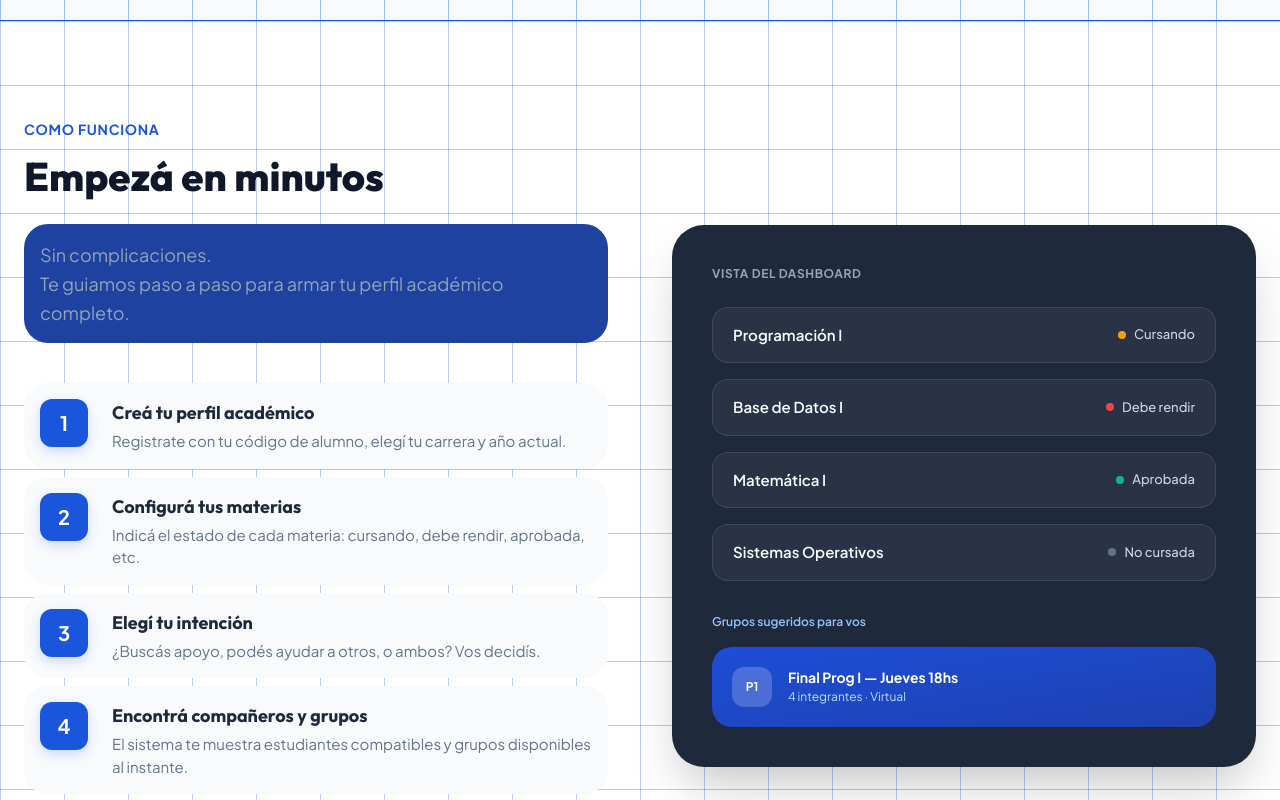
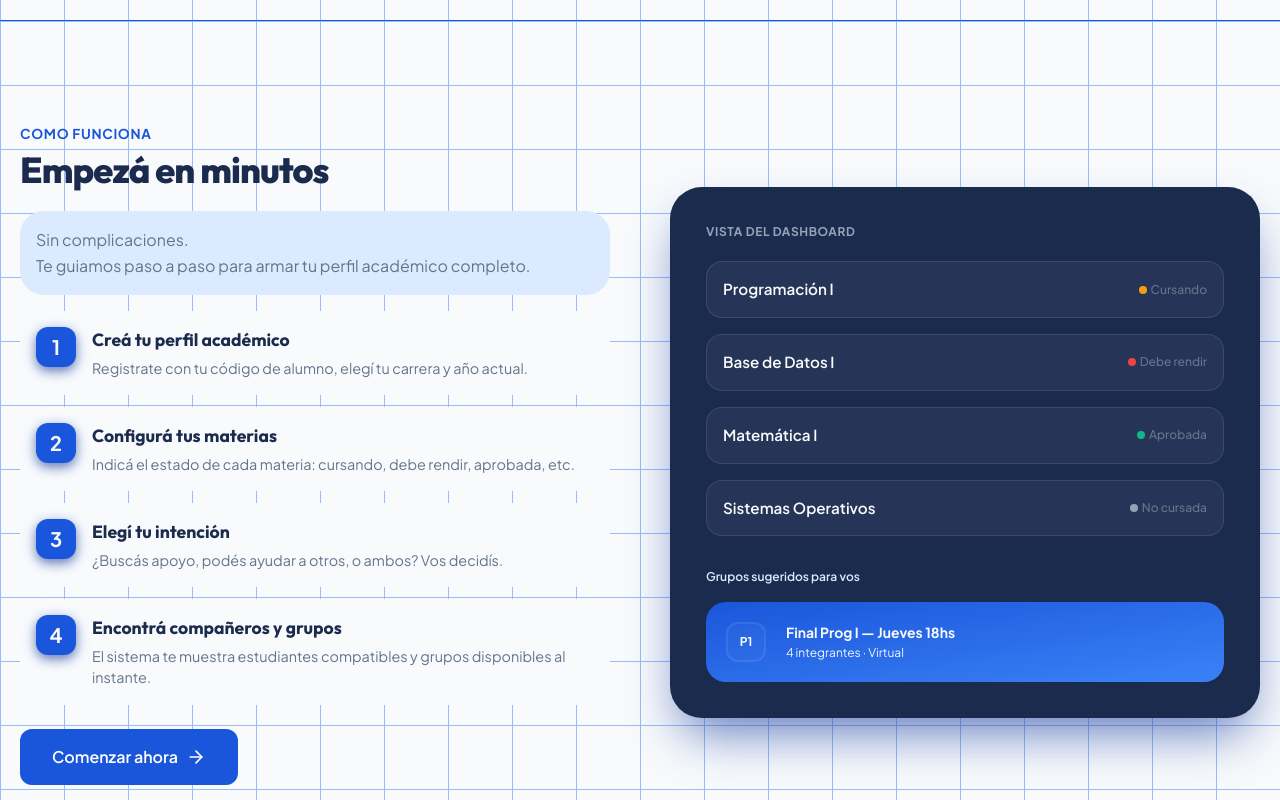
Before and after one commit to LautaroLeall/StudyMatch-Front, a React (Vite) app: page / in a window 1280 px wide. Shown: the part 1580-2380 px from the top of the page. Built offline with nearby package versions, Linux system fonts and the light colour scheme.

Commit message:
How It Work Section (Landing) .jsx and .css (acomd codigo)

```diff
--- a/src/components/sections/HowItWorksSection.jsx
+++ b/src/components/sections/HowItWorksSection.jsx
@@ -30,10 +30,11 @@ const steps = [
 
 function HowItWorksSection() {
     return (
-        <section id="how-it-works" className="how-it-works-section">
-            <div className="how-it-works-bg-grid" />
+        <section id="how-it-works"
+            className="how-it-works-section relative py-25 px-5">
+            <div className="how-it-works-bg-grid absolute" />
 
-            <div className="how-it-works-container">
+            <div className="how-it-works-container relative grid items-center gap-15 mx-auto">
 
                 {/* Left Column Content */}
                 <motion.div
@@ -42,19 +43,21 @@ function HowItWorksSection() {
                     viewport={{ once: true }}
                     transition={{ duration: 0.6 }}
                 >
-                    <div className="how-header">
-                        <span className="how-badge">
+                    <div className="how-header mb-4">
+                        <span className="how-badge inline-block mb-1">
                             Como funciona
                         </span>
-                        <h2 className="how-title">Empezá en minutos</h2>
-                        <p className="how-description">
+                        <h2 className="how-title">
+                            Empezá en minutos
+                        </h2>
+                        <p className="how-description text-start p-4 mt-5 mx-auto">
                             Sin complicaciones.
                             <br />
                             Te guiamos paso a paso para armar tu perfil académico completo.
                         </p>
                     </div>
 
-                    <div className="how-steps">
+                    <div className="how-steps flex flex-col gap-3 mb-6">
                         {steps.map((step) => (
                             <motion.div
                                 key={step.number}
@@ -62,20 +65,26 @@ function HowItWorksSection() {
                                 whileInView={{ opacity: 1, y: 0 }}
                                 viewport={{ once: true }}
                                 transition={{ delay: step.number * 0.1 }}
-                                className="how-step-item"
+                                className="how-step-item flex items-start gap-4 p-4"
                             >
-                                <div className="how-step-number">{step.number}</div>
-                                <div className="how-step-content">
-                                    <h4 className="how-step-title">{step.title}</h4>
-                                    <p className="how-step-text">{step.text}</p>
+                                <div className="how-step-number flex items-center justify-center">
+                                    {step.number}
+                                </div>
+                                <div className="how-step-content flex flex-col">
+                                    <h4 className="how-step-title m-0 mb-1">
+                                        {step.title}
+                                    </h4>
+                                    <p className="how-step-text m-0">
+                                        {step.text}
+                                    </p>
                                 </div>
                             </motion.div>
                         ))}
                     </div>
 
-                    <div className="how-action">
+                    <div className="how-action inline-flex">
                         <Link to="/register">
-                            <Button className="hero-btn-primary">
+                            <Button className="hero-btn-primary flex items-center justify-center gap-2 py-4 px-8">
                                 Comenzar ahora
                                 <ArrowRight className="hero-btn-icon" />
                             </Button>
@@ -89,48 +98,66 @@ function HowItWorksSection() {
                     whileInView={{ opacity: 1, scale: 1 }}
                     viewport={{ once: true }}
                     transition={{ duration: 0.8 }}
-                    className="how-visual"
+                    className="how-visual relative"
                 >
-                    <div className="dashboard-preview">
-                        <div className="dashboard-header">Vista del Dashboard</div>
+                    <div className="dashboard-preview p-9">
+                        <div className="dashboard-header mb-5">
+                            Vista del Dashboard
+                        </div>
 
-                        <div className="dashboard-list">
-                            <div className="dashboard-row">
-                                <span className="dashboard-row-title">Programación I</span>
-                                <div className="dashboard-status">
-                                    <span className="status-dot dot-warning"></span>
+                        <div className="dashboard-list flex flex-col gap-4 mb-8">
+                            <div className="dashboard-row flex items-center justify-between p-4">
+                                <span className="dashboard-row-title">
+                                    Programación I
+                                </span>
+                                <div className="dashboard-status flex items-center gap-1">
+                                    <span className="status-dot dot-warning" />
                                     Cursando
                                 </div>
                             </div>
-                            <div className="dashboard-row">
-                                <span className="dashboard-row-title">Base de Datos I</span>
-                                <div className="dashboard-status">
-                                    <span className="status-dot dot-danger"></span>
+                            <div className="dashboard-row flex items-center justify-between p-4">
+                                <span className="dashboard-row-title">
+                                    Base de Datos I
+                                </span>
+                                <div className="dashboard-status flex items-center gap-1">
+                                    <span className="status-dot dot-danger" />
                                     Debe rendir
                                 </div>
                             </div>
-                            <div className="dashboard-row">
-                                <span className="dashboard-row-title">Matemática I</span>
-                                <div className="dashboard-status">
-                                    <span className="status-dot dot-success"></span>
+                            <div className="dashboard-row flex items-center justify-between p-4">
+                                <span className="dashboard-row-title">
+                                    Matemática I
+                                </span>
+                                <div className="dashboard-status flex items-center gap-1">
+                                    <span className="status-dot dot-success" />
                                     Aprobada
                                 </div>
                             </div>
-                            <div className="dashboard-row">
-                                <span className="dashboard-row-title">Sistemas Operativos</span>
-                                <div className="dashboard-status">
-                                    <span className="status-dot dot-muted"></span>
+                            <div className="dashboard-row flex items-center justify-between p-4">
+                                <span className="dashboard-row-title">
+                                    Sistemas Operativos
+                                </span>
+                                <div className="dashboard-status flex items-center gap-1">
+                                    <span className="status-dot dot-muted" />
                                     No cursada
                                 </div>
                             </div>
                         </div>
 
-                        <div className="suggestion-header">Grupos sugeridos para vos</div>
-                        <div className="suggestion-card">
-                            <div className="suggestion-icon">P1</div>
-                            <div className="suggestion-info">
-                                <span className="suggestion-title">Final Prog I — Jueves 18hs</span>
-                                <span className="suggestion-meta">4 integrantes · Virtual</span>
+                        <div className="suggestion-header mb-4">
+                            Grupos sugeridos para vos
+                        </div>
+                        <div className="suggestion-card flex items-center gap-5 p-5">
+                            <div className="suggestion-icon flex items-center justify-center">
+                                P1
+                            </div>
+                            <div className="suggestion-info flex flex-col">
+                                <span className="suggestion-title">
+                                    Final Prog I — Jueves 18hs
+                                </span>
+                                <span className="suggestion-meta">
+                                    4 integrantes · Virtual
+                                </span>
                             </div>
                         </div>
                     </div>
--- a/src/styles/HowItWorksSection.css
+++ b/src/styles/HowItWorksSection.css
@@ -1,33 +1,22 @@
 .how-it-works-section {
-    position: relative;
-    padding-top: 6rem;
-    padding-bottom: 6rem;
-    padding-left: 1.5rem;
-    padding-right: 1.5rem;
-    background-color: #ffffff;
+    background-color: var(--background);
     overflow: hidden;
     border-top: 1px solid var(--color-primary);
 }
 
 .how-it-works-bg-grid {
-    position: absolute;
     inset: 0;
     background-image:
-        linear-gradient(to right, rgba(26, 86, 219, 0.3) 1px, transparent 1px),
-        linear-gradient(to bottom, rgba(26, 86, 219, 0.3) 1px, transparent 1px);
+        linear-gradient(to right, var(--color-secondary) 1px, transparent 1px),
+        linear-gradient(to bottom, var(--color-secondary) 1px, transparent 1px);
     background-size: 4rem 4rem;
+    opacity: 0.5;
     pointer-events: none;
     z-index: 0;
 }
 
 .how-it-works-container {
     max-width: 80rem;
-    margin-left: auto;
-    margin-right: auto;
-    display: grid;
-    gap: 4rem;
-    align-items: center;
-    position: relative;
     z-index: 10;
 }
 
@@ -38,147 +27,92 @@
 }
 
 /* Left Content */
-.how-header {
-    margin-bottom: 2.5rem;
-}
-
 .how-badge {
-    display: inline-block;
     color: var(--color-primary);
     font-weight: 700;
-    font-size: 0.875rem;
+    font-size: 0.85rem;
     letter-spacing: 0.05em;
     text-transform: uppercase;
-    margin-bottom: 0.75rem;
 }
 
 .how-title {
-    font-size: 2.5rem;
+    font-size: 2.25rem;
     font-weight: 800;
-    color: #0f172a;
-    margin-bottom: 1rem;
+    color: var(--text-primary);
+    letter-spacing: -0.025em;
+    margin: 0;
     line-height: 1.2;
 }
 
 .how-description {
-    color: var(--text-muted);
-    background-color: var(--color-primary-hover);
+    color: var(--text-secondary);
+    background-color: var(--color-quaternary);
     border-radius: 1.5rem;
-    text-align: start;
-    padding: 1rem;
-    margin-top: 1.5rem;
-    font-size: 1.125rem;
+    font-size: 1rem;
     max-width: 42rem;
-    margin-left: auto;
-    margin-right: auto;
     line-height: 1.625;
 }
 
-.how-steps {
-    display: flex;
-    flex-direction: column;
-    gap: 0.5rem;
-    margin-bottom: 2rem;
-}
-
 .how-step-item {
-    display: flex;
-    gap: 1.5rem;
-    align-items: flex-start;
     background-color: var(--background);
     border-radius: 1.5rem;
-    padding: 1rem;
 }
 
 .how-step-number {
     flex-shrink: 0;
-    width: 3rem;
-    height: 3rem;
+    width: 2.5rem;
+    height: 2.5rem;
     background-color: var(--color-primary);
-    color: white;
+    color: var(--background);
     border-radius: 0.75rem;
-    display: flex;
-    align-items: center;
-    justify-content: center;
     font-size: 1.25rem;
     font-weight: 700;
-    box-shadow: 0 4px 12px rgba(26, 86, 219, 0.2);
-}
-
-.how-step-content {
-    display: flex;
-    flex-direction: column;
+    box-shadow: 0 4px 12px var(--color-primary-transparent);
 }
 
 .how-step-title {
-    font-size: 1.125rem;
+    font-size: 1.1rem;
     font-weight: 700;
-    color: #1e293b;
-    margin: 0 0 0.25rem 0;
+    color: var(--text-primary);
 }
 
 .how-step-text {
-    font-size: 0.9375rem;
-    color: #64748b;
+    font-size: 0.9rem;
+    color: var(--text-secondary);
     line-height: 1.5;
-    margin: 0;
-}
-
-.how-action {
-    display: inline-flex;
 }
 
 /* Right Content - Dashboard Preview */
-.how-visual {
-    position: relative;
-}
-
 .dashboard-preview {
-    background-color: #1e293b;
+    background-color: var(--text-primary);
+    box-shadow: 0 25px 50px -12px var(--color-primary-transparent);
+    color: var(--background);
     border-radius: 2rem;
-    padding: 2.5rem;
-    color: #f8fafc;
-    box-shadow: 0 25px 50px -12px rgba(0, 0, 0, 0.25);
 }
 
 .dashboard-header {
     font-size: 0.75rem;
     font-weight: 700;
     text-transform: uppercase;
-    color: #94a3b8;
+    color: var(--text-muted);
     letter-spacing: 0.05em;
-    margin-bottom: 1.5rem;
-}
-
-.dashboard-list {
-    display: flex;
-    flex-direction: column;
-    gap: 1rem;
-    margin-bottom: 2rem;
 }
 
 .dashboard-row {
     background-color: rgba(255, 255, 255, 0.05);
     border: 1px solid rgba(255, 255, 255, 0.1);
-    padding: 1rem 1.25rem;
     border-radius: 1rem;
-    display: flex;
-    justify-content: space-between;
-    align-items: center;
 }
 
 .dashboard-row-title {
-    font-size: 0.9375rem;
+    font-size: 0.95rem;
     font-weight: 600;
 }
 
 .dashboard-status {
-    display: flex;
-    align-items: center;
-    gap: 0.5rem;
-    font-size: 0.8125rem;
+    font-size: 0.75rem;
     font-weight: 500;
-    color: #cbd5e1;
+    color: var(--text-secondary);
 }
 
 .status-dot {
@@ -188,61 +122,49 @@
 }
 
 .dot-warning {
-    background-color: #f59e0b;
+    background-color: var(--warning);
 }
 
 .dot-danger {
-    background-color: #ef4444;
+    background-color: var(--danger);
 }
 
 .dot-success {
-    background-color: #10b981;
+    background-color: var(--success);
 }
 
 .dot-muted {
-    background-color: #64748b;
-}
-
-.suggestion-card {
-    background: linear-gradient(to bottom right, #1d4ed8, #1e40af);
-    padding: 1.25rem;
-    border-radius: 1.25rem;
-    display: flex;
-    align-items: center;
-    gap: 1rem;
+    background-color: var(--text-muted);
 }
 
 .suggestion-header {
     font-size: 0.75rem;
-    color: #93c5fd;
-    margin-bottom: 1rem;
+    color: var(--color-quaternary);
     font-weight: 600;
+}
+
+.suggestion-card {
+    background: linear-gradient(to bottom right, var(--color-primary), var(--color-secondary));
+    border-radius: 1.25rem;
 }
 
 .suggestion-icon {
     width: 2.5rem;
     height: 2.5rem;
-    background-color: rgba(255, 255, 255, 0.2);
+    background: rgba(255, 255, 255, 0.03);
+    border: 2px solid rgba(255, 255, 255, 0.08);
     border-radius: 0.75rem;
-    display: flex;
-    align-items: center;
-    justify-content: center;
     font-size: 0.75rem;
     font-weight: 800;
 }
 
-.suggestion-info {
-    display: flex;
-    flex-direction: column;
-}
-
 .suggestion-title {
-    font-size: 0.875rem;
+    font-size: 0.87rem;
     font-weight: 700;
-    color: white;
+    color: var(--background);
 }
 
 .suggestion-meta {
     font-size: 0.75rem;
-    color: #bfdbfe;
+    color: var(--color-tertiary);
 }
```
